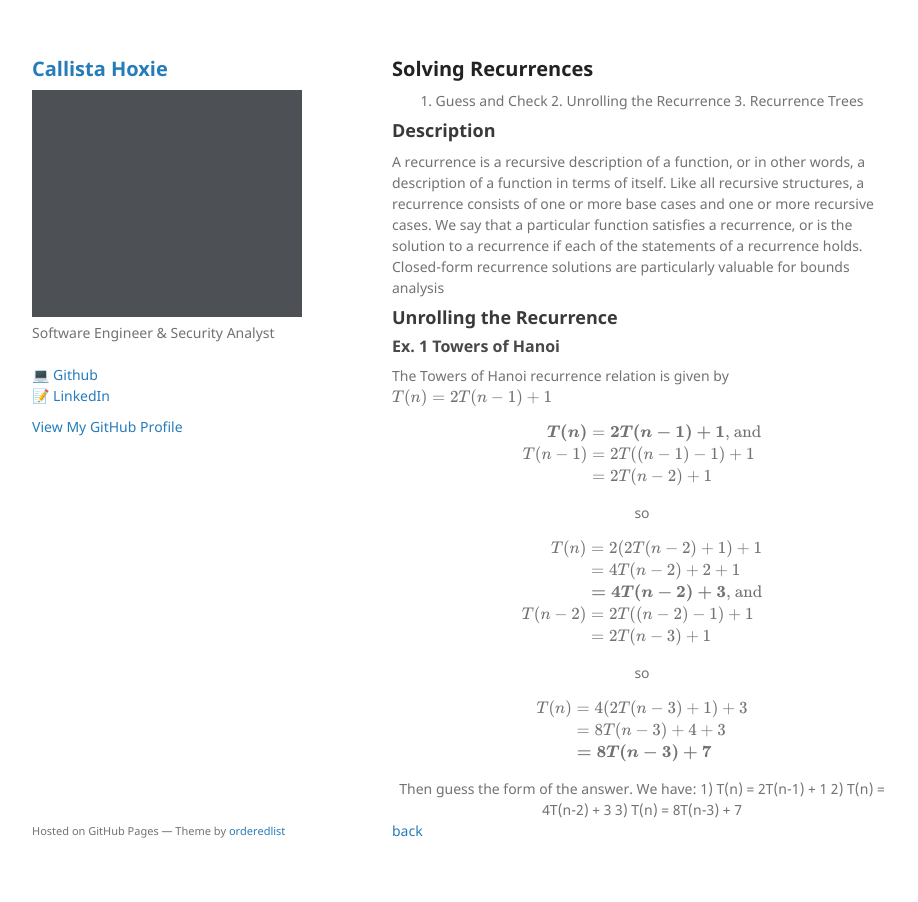
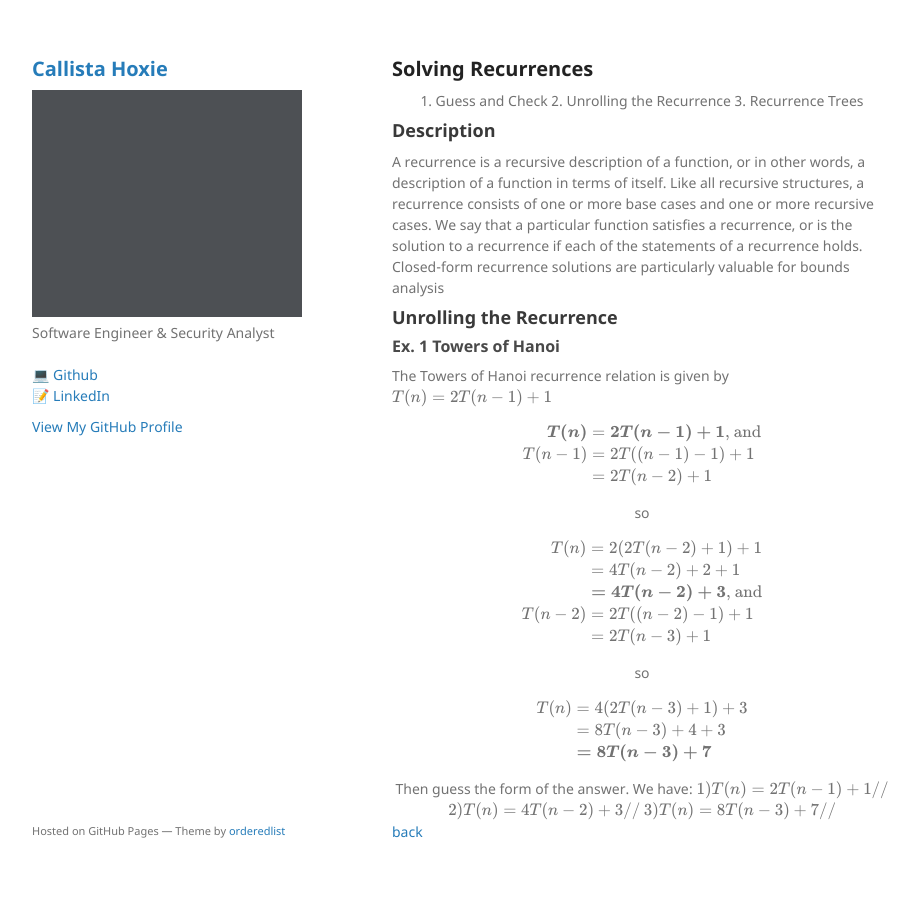
Before and after one commit to callistajosette/callistajosette.github.io, a Jekyll site: the page built from project-crease.md, in a window 1280 px wide. Shown: the whole page, without its empty margins (178-1096 px from the left). Built offline with Jekyll 4.4.1, drawn with Linux system fonts in a browser that asks for light colours; our own code applies the rules of GitHub Pages for plain Markdown files.

```diff
--- a/project-crease.md
+++ b/project-crease.md
@@ -44,9 +44,9 @@ T(n) & = 4(2T(n-3) + 1) + 3 \\
 \end{align*}
 $$
 Then guess the form of the answer. We have:
-1) T(n) = 2T(n-1) + 1
-2) T(n) = 4T(n-2) + 3
-3) T(n) = 8T(n-3) + 7
+$ 1) T(n) = 2T(n-1) + 1 //$
+$ 2) T(n) = 4T(n-2) + 3 //$
+$ 3) T(n) = 8T(n-3) + 7 //$
 </center>
 
 [back](./)
```
